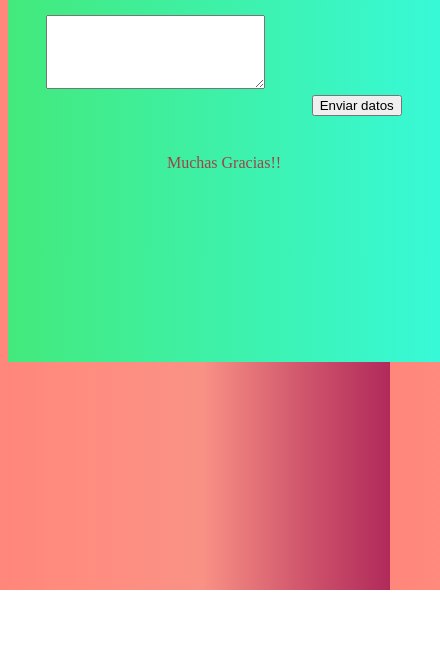
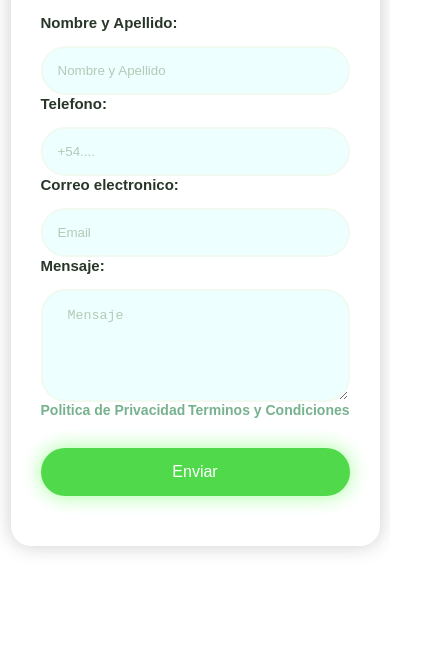
Before and after one commit to Francojeje/Pv_TP1_Grupo10, a plain HTML site: page contacto.html in a window 390 px wide. Shown: the part 254-920 px from the top of the page, 440 px wide, since content can reach past the window. Before the commit the page ends 844 px from the top, so only its background shows below. Drawn offline with Linux system fonts and the light colour scheme.

Commit message:
Correcion de codigo con w3c y cambios de contacto

```diff
--- a/contacto.css
+++ b/contacto.css
@@ -1,16 +1,91 @@
 body{
-    background-image: linear-gradient(to right, #ff8177 0%, #ff867a 0%, #ff8c7f 21%, #f99185 52%, #cf556c 78%, #b12a5b 100%);
-    height: 100%;
-    width: 100%;
+    font-family: Arial, Helvetica, sans-serif;
+    min-height: 100vh;
+    display: flex;
+    align-items: center;
+    justify-content: center;
 }
-#contenedor{
+
+form{
+    padding: 50px 55px;
+    box-shadow: 0 0 20px rgba(0, 0, 0, 0.2);
+    border-radius: 20px;
     text-align: center;
-    height: 60vh;
-    width: 50vh;
-    background-image: linear-gradient(to right, #43e97b 0%, #38f9d7 100%);
-    justify-content: center;
-    align-items: center;
-    margin: auto;
-    padding: 5px;
-    margin-top: 100px;
+    width: 340px;
 }
+
+.input-group{
+    display: flex;
+    flex-direction: column;
+    text-align: left;
+}
+
+h2{
+    color: #283629;
+    font-size: 35px;
+}
+
+label{
+    color: #283629;
+    font-size: 15px;
+    font-weight: 600;
+    margin-bottom: 15px;
+}
+
+input, textarea{
+    padding: 17px 25px;
+    border-radius: 25px;
+    margin-bottom: 20;
+    background-color: #edfffe;
+    border: 2px solid #f0faf1;
+    color: #283629;
+    outline: none;
+}
+
+
+input::placeholder, textarea::placeholder{
+    color: #b5cab6;
+}
+
+.form-txt{
+    margin-bottom: 30px;
+    display: flex;
+    justify-content: space-between;
+    text-align: center;
+}
+
+.form-txt a{
+    color: #76b28e;
+    font-size: 14px;
+    font-weight: 600;
+    text-decoration: none;
+}
+
+.btn{
+    font-size: 16px;
+    color: #ffffff;
+    border: 0;
+    border-radius: 25px;
+    background-color: #51d94c;
+    box-shadow: 0 0 20px rgba(25, 254,0, 0.4);
+    cursor: pointer;
+}
+
+.btn:hover{
+    background-color: #50e04b;
+}
+
+
+@media(max-width:991px){
+    body{
+        padding: 30px;
+    }
+
+    form{
+        padding: 50px 30px;
+        width: 100%;
+    }
+    input{
+        padding: 15px;
+    }
+}
--- a/contacto.html
+++ b/contacto.html
@@ -1,21 +1,34 @@
 <!DOCTYPE html>
-<html lang="en">
+<html lang="es">
 <head>
     <meta charset="UTF-8">
     <meta name="viewport" content="width=device-width, initial-scale=1.0">
     <link rel="stylesheet" href="contacto.css">
+    <link rel="shortcut icon" href="logo.ico">
     <title>Contactanos</title>
 </head>
 <body >
+    <form>
+        <h2>Contacto</h2>
+        <div class="input-group">
+            <label for="name">Nombre y Apellido: </label>
+            <input type="text" name="name" id="name" placeholder="Nombre y Apellido">
 
-        <form action="" id="contenedor">
-        <h1 style="text-align: center;color: rgb(197, 90, 90);">Formulario</h1>
-        <input type="text" name="Nombre" placeholder="Ingrese nombre">
-        <input type="email" placeholder="Ingrese email " style="margin: 5%;">
-        <textarea name="" id="" style=" margin: 5%; padding: 5%;"></textarea>
-        <button style="margin: 5%;">Enviar datos</button>
-        <p style="color: rgb(155, 70, 70);">Muchas Gracias!!</p>
-        </form>
+            <label for="Numero">Telefono: </label>
+            <input type="tel" name="Numero" id="Numero" placeholder="+54....">
 
+            <label for="email">Correo electronico: </label>
+            <input type="email" name="email" id="email" placeholder="Email">
+
+            <label for="Mensaje">Mensaje: </label>
+            <textarea name="Mensaje" id="Mensaje" cols="30" rows="5" placeholder="Mensaje"></textarea>
+
+            <div class="form-txt">
+                <a href="#">Politica de Privacidad</a>
+                <a href="#">Terminos y Condiciones</a>
+            </div>
+            <input class="btn" type="submit" value="Enviar">
+        </div>
+    </form>
 </body>
 </html>
```
Also changed, not shown: index.html (+10 -10 lines), museo_sencillo.html (+52 -16 lines), Imagenes_museo/pic(1).jpg (renamed from Imagenes museo/pic(1).jpg), Imagenes_museo/pic(2).jpg (renamed from Imagenes museo/pic(2).jpg), Imagenes_museo/pic(3).jpg (renamed from Imagenes museo/pic(3).jpg), Imagenes_museo/pic(4).jpg (renamed from Imagenes museo/pic(4).jpg), Imagenes_museo/pic(5).jpg (renamed from Imagenes museo/pic(5).jpg), Imagenes_museo/pic(6).jpg (renamed from Imagenes museo/pic(6).jpg).
